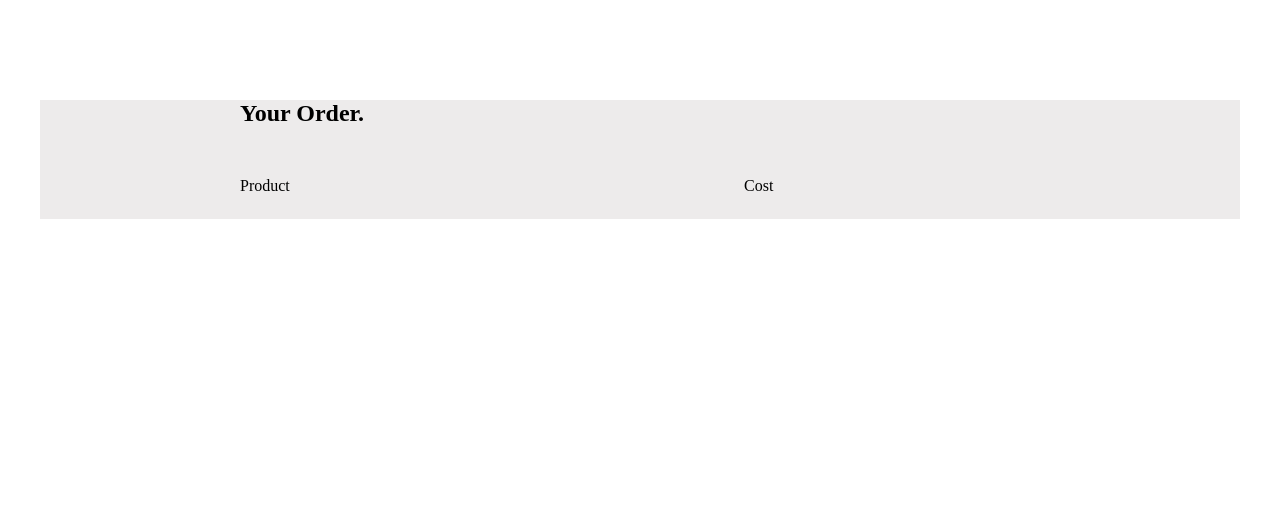
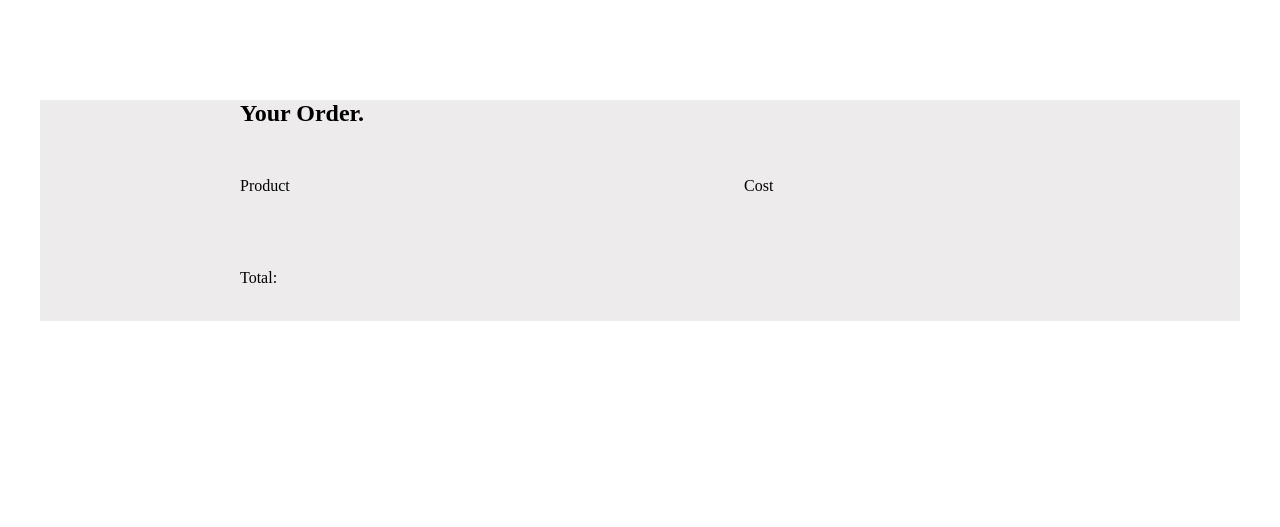
Before and after one commit to t3ds/BargainBin, a web app: file cart.html in a window 1280 px wide. Shown: the part 60-587 px from the top of the page. Run offline with its HTML, style and script files only (its server is not run), Linux system fonts and the light colour scheme.

Commit message:
basic cart page done

```diff
--- a/cart.html
+++ b/cart.html
@@ -60,6 +60,11 @@
                         </li>
 
                     </ul>
+
+
+                    <div id="total" class="item-name">Total:</div>
+
+
                 </div>
             </div>
 
--- a/css/style2.css
+++ b/css/style2.css
@@ -271,6 +271,11 @@ nav ul li ul li a:hover, nav ul li ul li a:focus{
   overflow: hidden;
 }
 
+#total{
+  margin-top: 50px;
+  margin-bottom: 30px;
+}
+
 
 /*****EXTRA LARGE DEVICES*****/
 
```
